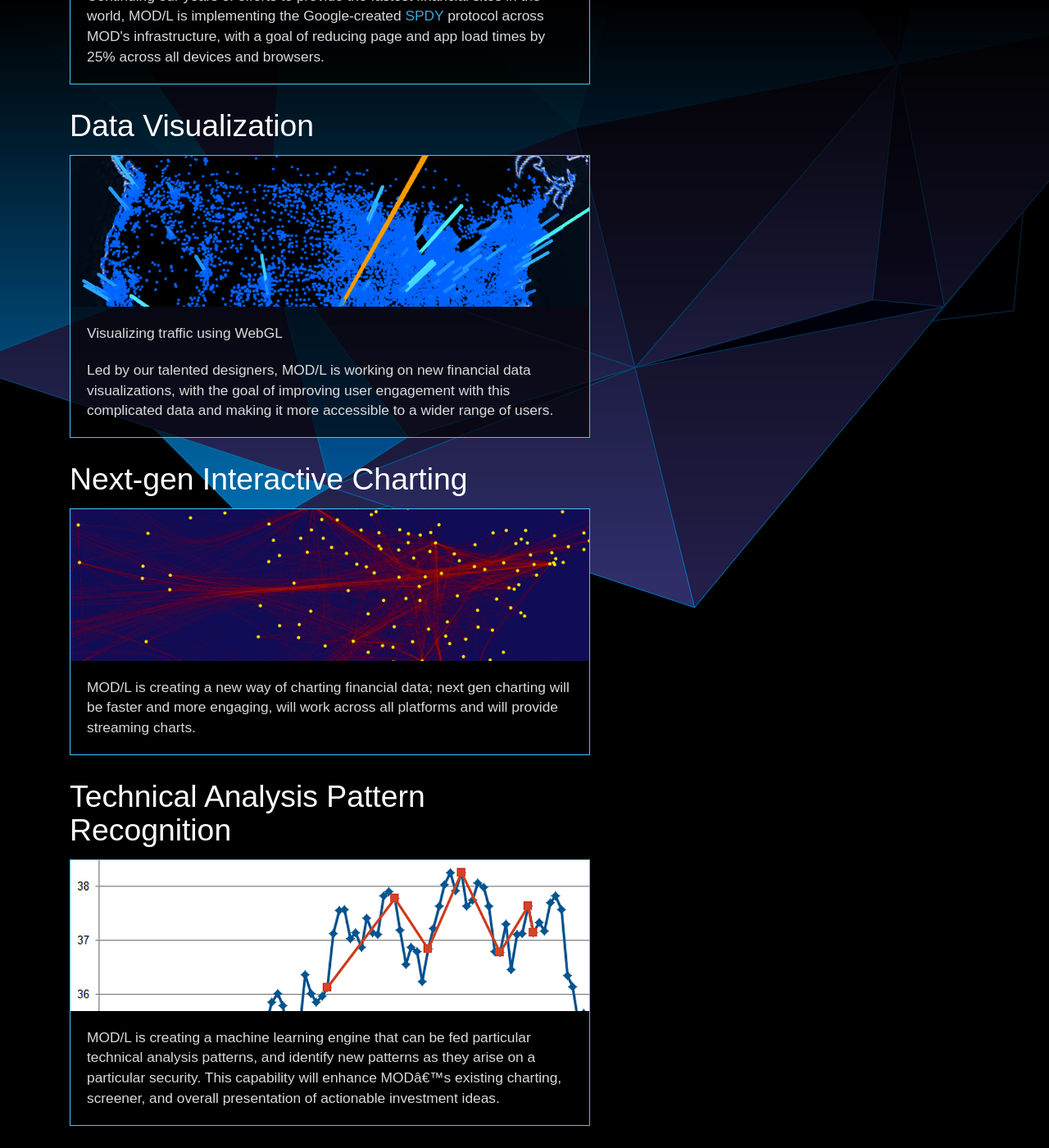
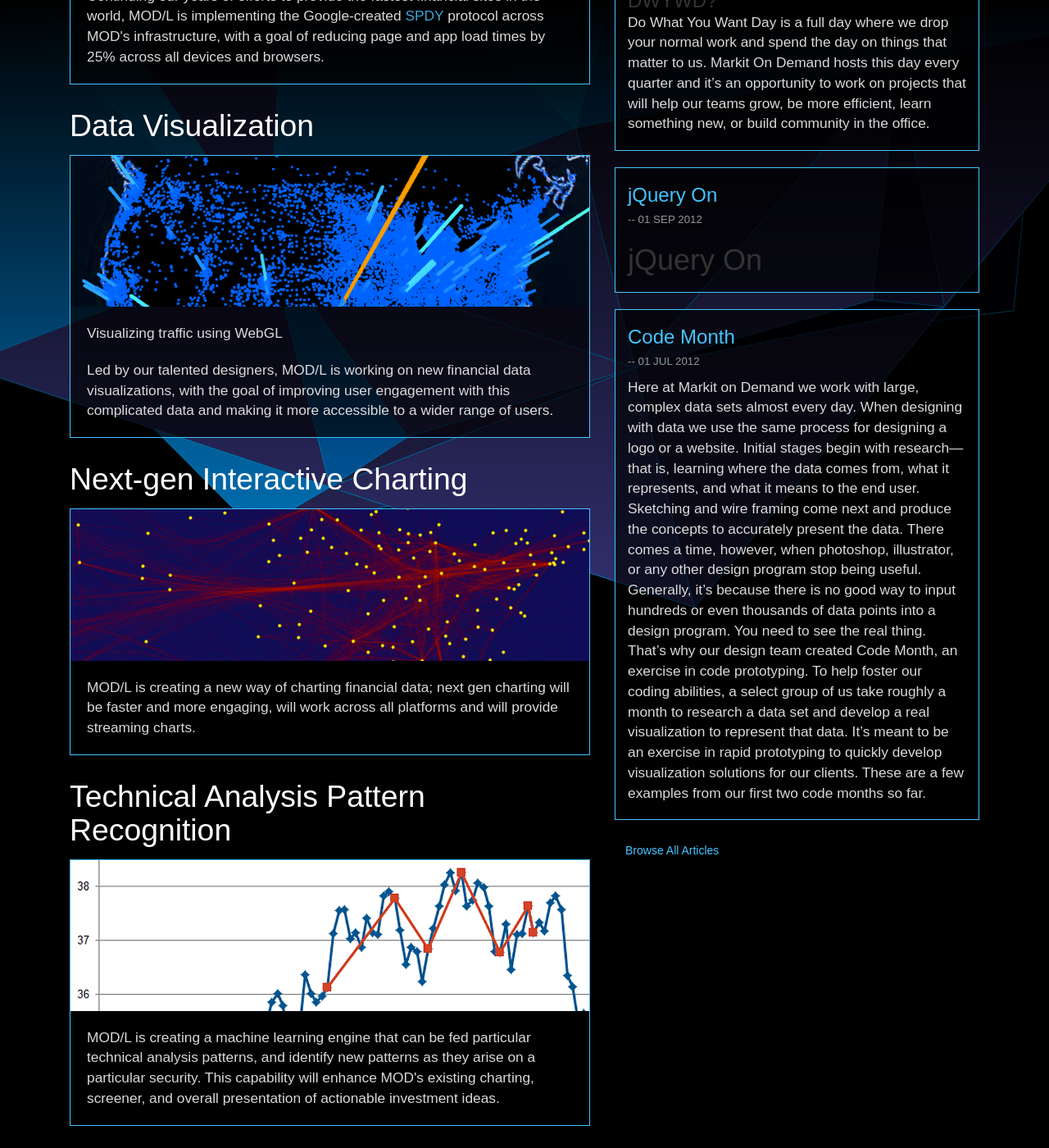
Before and after one commit to modl/modl.github.io, a Jekyll site: the page built from index2.html, in a window 1280 px wide and 1400 px high, scrolled down 720 px. Shown: the whole window at 82% size. Built offline with Jekyll 4.4.1, drawn with Linux system fonts in a browser that asks for light colours; Markdown is read by kramdown in place of the engine named in the settings; some of the changed lines change nothing that is shown; some of the changed text lies outside the part shown.

Commit message:
Pushing in Formation MD files, copy for charting

```diff
--- /dev/null
+++ b/_posts/2012-07-01-code-month.md
@@ -0,0 +1,66 @@
+---
+layout: post
+title: Code Month
+category: Code
+category: Data Visualization
+author:
+---
+
+Here at Markit on Demand we work with large, complex data sets almost every day. When designing with data we use the same process for designing a logo or a website. Initial stages begin with research—that is, learning where the data comes from, what it represents, and what it means to the end user. Sketching and wire framing come next and produce the concepts to accurately present the data. There comes a time, however, when photoshop, illustrator, or any other design program stop being useful. Generally, it's because there is no good way to input hundreds or even thousands of data points into a design program. You need to see the real thing. That's why our design team created Code Month, an exercise in code prototyping. To help foster our coding abilities, a select group of us take roughly a month to research a data set and develop a real visualization to represent that data. It's meant to be an exercise in rapid prototyping to quickly develop visualization solutions for our clients. These are a few examples from our first two code months so far.
+
+### Official Development Assistance Visualization
+
+[![Michaels's Project](media/2012/july/michael.jpg)](media/2012/july/michael.html)
+
+###### **Designer**: Michael Kelly
+###### **Coding Experience**: Intermediate
+###### **Data Source**: [The World Bank](http://data.worldbank.org/data-catalog/world-development-indicators)
+I took on this project in order to learn the [D3.js](http://d3js.org) library. D3 is designed to connect data to SVG objects in a modern browser. It uses just HTML, CSS, and JavaScript which was appealing because it meant I could also work on my web front-end coding skills at the same time. The dataset I chose is interesting, not just for the content, but because it's multi-dimensional. It shows how much money each country gave to each other country every year going back to 1960. You can't really just show that with a simple line chart. I started by learning how to process data from a CSV in D3, and showing that data in a simple bar chart. Then I added a slider and learned how to animate the bars from year to year. Finally, I created a bubble chart and added sorting to the animation so it would be easy to see over time which countries were giving the most money, and which regions were receiving the most. Next, I'd like to add an informational panel that would let you highlight a particular country/region pair and see the history of donations between the two. I'd also like to incorporate the gross national income of each region to show how large the donation was relative to the economy of the region.
+
+[View the Project](media/2012/july/michael)
+
+### Data Visualization of Fruit & Sugar Consumption for the past 10 Years.
+
+[![Kara's Project](media/2012/july/kara.jpg)](media/2012/july/kara.html)
+
+###### **Designer**: Kara Larsen
+###### **Coding Experience**: Beginner (Processing)
+###### **Data Source**: [Data.gov](https://explore.data.gov/Agriculture/Fruit-and-Tree-Nuts-Yearbook-Data-tables/r6wy-597z), [USDA](http://www.ers.usda.gov/data-products/food-consumption-and-nutrient-intakes.aspx)
+I was able to take an excel file of fruit data from data.gov, (Dept of Agriculture) site and reference the data to create a chart and label the fruit & sugar by color in a 'mountain chart'. After taking the workshop with [Jer Thorp](http://blprnt.com/), I learned some tricks that would make this easier to implement using any set of data from an excel file into a chart format. [Processing](http://processing.org) has some great features, it would be great to also implement user interaction when mousing over this chart.
+
+[View the Project](media/2012/july/kara)
+
+### GDP Historical Growth
+
+[![Phil's Project](media/2012/july/phil.jpg)](media/2012/july/phil.html)
+
+###### **Designer**: Phillip Rau
+###### **Coding Experience**: Beginner/Intermediate
+###### **Data Source**: [The World Bank](http://data.worldbank.org/indicator/NY.GDP.MKTP.KD.ZG)
+The project goal was to show GDP growth for a number of countries over a 40 year period. I created an interactive webpage that uses a special kind of visualization called a 'horizon chart' that graphs the data in a way that is easy to understand and view trends. I learned how to use D3 and javascript in the process and it was a really great experience, thanks to some knowledgeable co-workers. Eventually I would like to allow people to choose which countries to graph and in what order, and to make sure it degrades gracefully for non-modern browser.
+
+[View the Project](media/2012/july/phil)
+
+### Historical Fires
+
+[![Andrew's Project](media/2012/july/andrew.jpg)](media/2012/july/andrew.html)
+
+###### **Designer**: Andrew Alger
+###### **Coding Experience**: Beginner
+###### **Data Source**: [National Interagency Fire Center](https://www.nifc.blm.gov/fire_reporting/annual_dataset_archive/index.html)
+Four agencies handle almost all of wildfires in the United States. Those four agencies also have an amazing amount of data for each fire and the data goes back at least 50 years. This is an amazing data set to dig into. I started the project by plotting the fires from one agency into a bar chart. This was my first time using D3 and I learned quite a bit. I would still consider myself to be a novice but I am a little more comfortable with the code D3 uses. I would love to spend more time plotting the vast amount of data to see what relationships we could uncover. The data set is so rich that we could compare any number of variables to see what relationships exist. Some that could be interesting are number of responders vs. structures threatened. This could give us an interesting look into how fires are fought and what types of fires get the most attention. We could also look at the cost of each fire vs. the acres burned. Different parts of our country have different fire seasons so it would be interesting to see the breakdown of new fires to time of year. We are at an interesting point in time where the amount of data is growing and our understanding of the impacts of how we fight fires is also growing. This will be a great data set to explore in the next few years.
+
+[View the Project](media/2012/july/andrew)
+
+### Data Plotter
+
+[![Ali's Project](media/2012/july/ali/ali1.png)](media/2012/july/ali/ali1.png)
+[![Ali's Project](media/2012/july/ali/ali1.png)](media/2012/july/ali/ali2.png)
+[![Ali's Project](media/2012/july/ali/ali1.png)](media/2012/july/ali/ali3.png)
+
+###### **Designer**: Ali Khawaja
+###### **Coding Experience**: Intermediate
+###### **Data Source**: User Input
+My goal was to develop a tool that could be used repeatedly to analyze any given dataset. This led to creating a barebones utility that takes a table of data (from an Excel file) and lets you graphically compare its columns with a scatter plot. The script creates buttons out of each column header, and lets us plot the corresponding column on the x- or y-axis, or as a label that appears when hovering over the coordinate.
+
+This lets us quickly compare various data points to determine trends and stories hidden in large datasets that don't express much as a table of numbers. The screenshots above reveal interesting trends from a table of 13 columns and 1000 rows!
--- /dev/null
+++ b/_posts/2012-09-01-jquery-on.md
@@ -0,0 +1,111 @@
+---
+layout: post
+title: jQuery On
+category: Code
+author: Neil McCorrison
+---
+
+# jQuery On
+
+### What is a function signature?
+The parameters/inputs a function accepts. Some common examples:
+
+	.addClass( className )
+	.ajax( url [,settings] )
+
+### Let's look at the signature of On
+	.on( events [, selector][, data], handler( eventObject )
+
+### A simple click event using On
+	#( 'a' ).on( 'click', function () {} );
+
+This is identical to:
+	$( 'a' ).click(function () {} );
+	$( 'a' ).bind( 'click', function () {} );
+
+[Demo](http://somedemourl.com)
+
+### A more complex example
+	$( 'a.edit, button.add' ).on( 'click', function () {} );
+
+So what's wrong with this?
+
+### Huge Performance Cost
+	$( 'a' ).on( 'click', function () {} );
+	$( 'a.edit, button.add' ).on( 'click', function () {} );
+
+It has to first find all these elements in the DOM. And filtering by class name and other CSS properties is expensive (takes a long time) in IE 7 and 8. And an event is attached to every element it finds (takes more memory). And not to mention that all of this occurs on **PAGE LOAD**
+
+[Demo (Use IE)](http://somedemourl.com)
+
+### Along comes Event Delegation
+	$( '#module' ).on( 'click', 'button', function () {} );
+
+A single event is attached to the container element.
+
+![Event Delegation](articles/eDelegation.png)
+
+By virtue of event bubbling, any clicks step up the DOM tree and are eventually caught by your container. The expected result is identical.
+
+[Demo](http://somedemourl.com)
+
+### Case in point - a real world example
+Attached to every found element - 300ms
+
+	$( '.btnRefresh', this.$researchListingCont[0].on( 'click', function () {
+		_this.update();
+	});`
+
+Delegated from the container - 0m (yes, zero!)
+
+	this.$researchListingCont.on( 'click', '.btnRefresh', function () {
+		_this.update();
+	});
+
+### So what do I get besides a performance boost?
+Event management becomes simplified. Attach them once and forget about it for the life of the page, even when content is added or replaced.
+
+Set it and forget it.
+
+### Doesn't live() already offer this?
+It does, but:
+
+1. live() binds to the HTML node.
+2. Events need to bubble all the way up the tree, and the $.matchesSelector function has lots more processing to do.
+3. You'll soon run into conflicts with using the same selectors. These are not fun to debug.
+
+Oh yeah, live() is deprecated as of jQuery 1.7. They knew it was evil. To that effect, never delegate with &lt;body&gt;.
+
+### What's passed to the callback function?
+jQuery provides a normalized event.
+
+* currentTarget - the element you care about
+* type - click, change, mouseenter
+* pageX and pageY - the mouse position relative to the entire document
+* data - if you passed it as the 3rd argument to "on"
+
+### What about "this"?
+* Don't let jQuery control your context. "this" should always point to your class instance
+* Don't use anonymous functions. Use $.proxy and break it into a prototype method. "self" is not your friend
+* Access the element with event.currentTarget
+
+	Module = function () {}
+	Module.prototype.init = function() {
+		$( '#module' ).on( 'click', 'button', $.proxy(this.buttonClicked, this));
+	}
+	Module.prototype.buttonClicked = function (e) {
+		var #el = $(e.currentTarget);
+	}
+
+### Best Practice
+* Bind to the deepest node/container that you can. This reduces bubbling and creates separation of content concerns
+* Keep your *target element selector* simple so $.matchesSelector has to do less work
+	$( '#module' ).on( 'click', 'td' );
+rather than
+	$( '#module' ).on( 'click', 'table tbody tr td' );
+* Call preventDefault and stopPropagation in your handler function
+
+[Demo](http://somedemourl.com)
+
+### Putting this all together and abstracting it on your site
+[Demo](http://somedemourl.com)
--- /dev/null
+++ b/_posts/2012-12-12-dwywd.md
@@ -0,0 +1,63 @@
+---
+layout: post
+title: Do What You Want Day
+category: Innovation
+category: DWYWD
+author: Sterling White
+---
+
+### So what is Do What You Want Day / DWYWD?
+Do What You Want Day is a full day where we drop your normal work and spend the day on things that matter to us. Markit On Demand hosts this day every quarter and it's an opportunity to work on projects that will help our teams grow, be more efficient, learn something new, or build community in the office.
+
+It can be a project from scratch that we've thought about or something we started but just haven't found time to work on. Projects in the past have varied from 'Strategy Alerts'— a way to set up and test market alerts, to 'Check Mate', a tool that verifies the success of a web deployment, to a Virtual Trading Floor that represents the visual activity in a live trading floor.
+
+How we run DWYWD continues to evolve and grow. We continue to improve the IdeaLab, a place where people can expand and carry out ideas for projects for DWYWD, gathering input, comments and where they might need help on a project.
+
+This Fall, the focus was on community. Projects included community outreach at The Boulder Family Learning Center, a 5K run, MOD Meetup – an interface that matches a person’s interests and sets up events, and a tool that improves editable requirements for passwords. All the projects were presented and judged on complexity, overcoming challenges and creativity. There were many excellent projects that people came up with and implemented on DWYWD, the below are just a handful.
+
+### This Quarter's Winners
+
+
+### Ian Overgard
+#### Speed & Style – In honor of the ability to skate gracefully through a hard problem
+#### Request Jail
+[![Ian Overgard's Project](media/2012/community/dwywd/ian/1@2x.png)](media/2012/community/dwywd/ian/1.png)
+
+Request Jail is a service that captures the state of a request when an error occurs in production and allows us to review and replay it later on our local machines by typing in an id code. There's a working prototype at the moment that should soon be available for anyone at Markit On Demand to use.
+
+
+### Aaron Young
+#### It's a ___! – In honor of the creativity it takes to make something totally new
+#### Many Many Charts
+[![Aaron Young's Project](media/2012/community/dwywd/nick/1@2x.png)](media/2012/community/dwywd/nick/1.png)
+
+We design and develop around huge, ever-changing data sets all the time but we rarely turn that lens on the data we ourselves generate. As an exercise in surfacing the beauty in that kind of data, we looked at the output of our Image Engineering team. This group's services provide millions of dynamic charts every day; capturing just a couple of minutes' worth gave us a folder of over 23,000 images to work with. While filtering and rectifying the data, doing some sketching on paper and in code, and testing those ideas, we worked toward a balance of chaos and order: a visualization which could tell a story—we deliver lots of charts—while leaving room for discovery; something that could be read differently at multiple levels. The final result was a 102"x42" poster and a Web-based zoom/pan exploration tool. It's intended to illustrate and appreciate the tremendous work of our engineers.
+
+
+### Nick Kellerhals
+#### Fish Out of Water – In honor of a person or team who was willing to step outside their comfort zone
+#### Dirty Dish Flow Chart
+[![Nick Kellerhals' Project](media/2012/community/dwywd/nick/1@2x.png)](media/2012/community/dwywd/nick/1.png)
+
+This project started as just a flow chart that explained, in detail, what you should do when you enter the kitchen with a dirty dish. However, as many enthusiastic people joined, it quickly turned into a kitchen information project. As a result, we now have a kitchen section on our internal wiki as well as a binder with the wiki info in each of our kitchens. We're hoping this will help people be more responsible for their own messes and needs in the kitchen area to make life for the people on kitchen duty a little easier.
+
+
+### Vincent Cifelli
+#### A Little Bit of Kindling – A project that is a small start toward something big
+#### Translations & the Golden Years
+[![Vincent Cifelli's Project](media/2012/community/dwywd/vincent/1@2x.png)](media/2012/community/dwywd/vincent/1.png)
+
+Here at MOD, working for international clients is a pretty normal thing. As a developer, I have noticed that some of my day to day tasks were to manage translations for specific projects. The traditional process was something that I found to be tedious and not forward thinking and I figured all parties involved should benefit for a more streamlined approach to this grey area of content. For this fall's DWYWD, I started to build a translation tool/manager that will become so straightforward and transparent that I'm hoping that this is something that the client (or a single thorough employee) can do.
+
+Golden Years? Yes, with the products we produce we need to come to the realization that the majority of our content (not just translatable) should be a part of a centralized system that we could all point to with little to no effort. With this way of thinking, we can tap into a whole different angle of metrics and determine how influential this process is and break it down to its true value. It's easy to see that something like this will catch on and our current process is going to become something of the past.
+
+
+### Ali Khatami
+#### Leading the Way – In honor of guiding people in a new and great direction
+#### Windows 8 OpenF2 App
+[![Ali Khatami's Project](media/2012/community/dwywd/ali/1@2x.png)](media/2012/community/dwywd/ali/1.png)
+
+The Windows 8 [Open F2](http://www.openf2.org/) App is a proof of concept that shows how flexible the Open F2 platform is and how exciting Windows 8 is to all types of developers. As developers, one of our biggest challenges is keeping up with changing trends, new technology, and new platforms. Windows 8 App development is a new paradigm, but uses all the technology we know and love today—this makes the platform an exciting one to develop on. You can build fully deployed applications using web code and still have access to all the device specific behaviors, events, and information. Windows 8 App development is a logical offering for Markit On Demand, given our expertise, and with Open F2 just being released to the public we wanted to show just how quick and easy we could make an App using our own tools. Looking to the future the Windows 8 market share will be huge, and we hope to offer our clients their own Windows 8 Apps; they're able to deliver a more integrated experience than the web. With Open F2, developers from all backgrounds can develop modules for F2 and a Windows 8 App that houses an F2 container can load those modules without issue. This essentially allows a developer who knows nothing about Windows 8 to develop a rich, integrated application using the flexibility of F2.
+
+### Conclusion
+DWYWD is a great way to inspire and encourage everyone to take part in projects they may not work on day to day. It encourages new tools and methods, innovation and a little perspiration but can also carry through our everyday projects. The creations and concepts from DWYWD strengthens our culture and our process, reinforcing our capabilities and collaboration with each other. We look forward to the next DWYWD and what new ideas it will bring.
--- a/_posts/2013-08-26-current-state-of-charting.markdown
+++ /dev/null
@@ -1,9 +0,0 @@
----
-layout: post
-title: The Current State of Charting
-category: charts
----
-
-###Charting
-This is the next line.
-This is some sample content about next-gen charting.
--- /dev/null
+++ b/_posts/2013-09-30-current-state-of-charting.md
@@ -0,0 +1,32 @@
+---
+layout: post
+title: The Current State of Charting
+category: Charting
+author: Tim Burcham
+---
+
+###Where Are We Now?
+
+MOD set the bar in web-based financial charting over a decade ago. Using a combination of precision design, our handcrafted charting technology, Ajax, and carefully implemented javascript UI, we were able to eliminate the reliance on Java applets and Flash files for customized equity charts. We have refined the underlying technology to minimize our implementation time, even while making the charts even more customizable. We have also refined all of the tiny details that go into making a chart beautiful, down to the last axis tick and Nikkei lunch break. This charting platform has been primarily image-based, with accompanying meta data to drive interactivity.
+
+chart image
+
+Today, users expect even more from their charts -- both in their browser, as well as on their tables and phones. They expect a high level of interactivity, including &quot;pinch and zoom&quot;, drawing trendlines and Fibonacci retracements, and the ability to share a chart with other investors. They expect streaming on the chart, animated transitions, as well as every possible indicator known to Technical Analysis.
+
+In the past, browser incompatibilities and performance issues made true browser-based charting very difficult. As browser makers have continued to implement web standards, and machine and tablet performance continues to follow Moore's Law, achieving investor's expectations on charting is very achievable.  Translation libraries such as Jquery and D3 allow for browser differences (especially around vector rendering, which remains inconsistent) to be abstracted away, freeing developers to focus on the charts, rather than the browsers.
+
+###What Are We Doing About It?
+
+MOD/L has assembled an elite team of charting experts to build upon our charting capabilities, and allow our charts to do all of this, and more. Each member of this team has reviewed and worked with various charting packages, frameworks and technologies over the years, including [HighCharts](http://highcharts.com), [D3](http://d3js.org), [Shinobi](http://shinobi.com) and many others. We are using the best parts of our own technologies, partnering and learning from others in this space, and combining all of it again set the bar on interactive financial charting.
+
+Go Imageless - use the metadata and intelligence, but not the raster image.
+
+Some of this effort has already resulted in LiveCharts, a new capability for IOS charting, allowing for &quot;pinch and zoom&quot; and smooth, native interactions. Need more LiveCharts copy here, and an image.
+
+The team is also currently in the &alpha;lpha stage of a Jetpack project to push the boundaries of browser-based
+
+Quick Data Viz vs. Charting Tools vs. Journalistic Chart Builders - reference Quartz Chart Builder
+
+Tufte,
+
+Truly next-gen: Tufte, Financial Data as Art, 3D Charting
--- /dev/null
+++ b/charting.html
@@ -0,0 +1,17 @@
+---
+layout: default
+title: MOD/L | Charting
+---
+<div class="col-md-12" id="projects">
+
+  <h2>Next-gen Interactive Charting</h2>
+  <div class="black-module">
+    <img src="images/interactive.png" class="img-responsive" />
+    <p>MOD set the bar in web-based financial charting over a decade ago. Using a combination of precision design, our handcrafted charting technology, Ajax, and carefully implemented javascript UI, we were able to eliminate the reliance on Java applets and Flash files for customized equity charts. We have refined the underlying technology to minimize our implementation time, even while making the charts even more customizable. We have also refined all of the tiny details that go into making a chart beautiful, down to the last axis tick and Nikkei lunch break.</p>
+    <p>Today, users expect even more from their charts -- both in their browser, as well as on their tables and phones. They expect a high level of interactivity, including &quot;pinch and zoom&quot;, drawing trendlines and Fibonacci retracements, and the ability to share a chart with other investors. They expect streaming on the chart, animated transitions, as well as every possible indicator known to Technical Analysis.</p>
+    <p>MOD/L has assembled an elite team of charting experts to build upon our charting capabilities, and allow our charts to do all of this, and more. Each member of this team has reviewed and worked with various charting packages, frameworks and technologies over the years, including
+    </p>
+  </div>
+
+
+</div>
--- a/index2.html
+++ b/index2.html
@@ -27,14 +27,14 @@
 
   <h2>Next-gen Interactive Charting</h2>
   <div class="black-module">
-    <img src="images/interactive.png" class="img-responsive" />
+    <a href="charting.html"><img src="images/interactive.png" class="img-responsive" /></a>
     <p>MOD/L is creating a new way of charting financial data; next gen charting will be faster and more engaging, will work across all platforms and will provide streaming charts.</p>
   </div>
 
   <h2>Technical Analysis Pattern Recognition</h2>
   <div class="black-module">
     <img src="images/tech_analysis.png" class="img-responsive" />
-    <p>MOD/L is creating a machine learning engine that can be fed particular technical analysis patterns, and identify new patterns as they arise on a particular security.  This capability will enhance MODâ€™s existing charting, screener, and overall presentation of actionable investment ideas.</p>
+    <p>MOD/L is creating a machine learning engine that can be fed particular technical analysis patterns, and identify new patterns as they arise on a particular security.  This capability will enhance MOD's existing charting, screener, and overall presentation of actionable investment ideas.</p>
   </div>
 
   <h2>Content Personalization</h2>
```
Also changed, not shown: _posts/articles/eDelegation.png (added).
